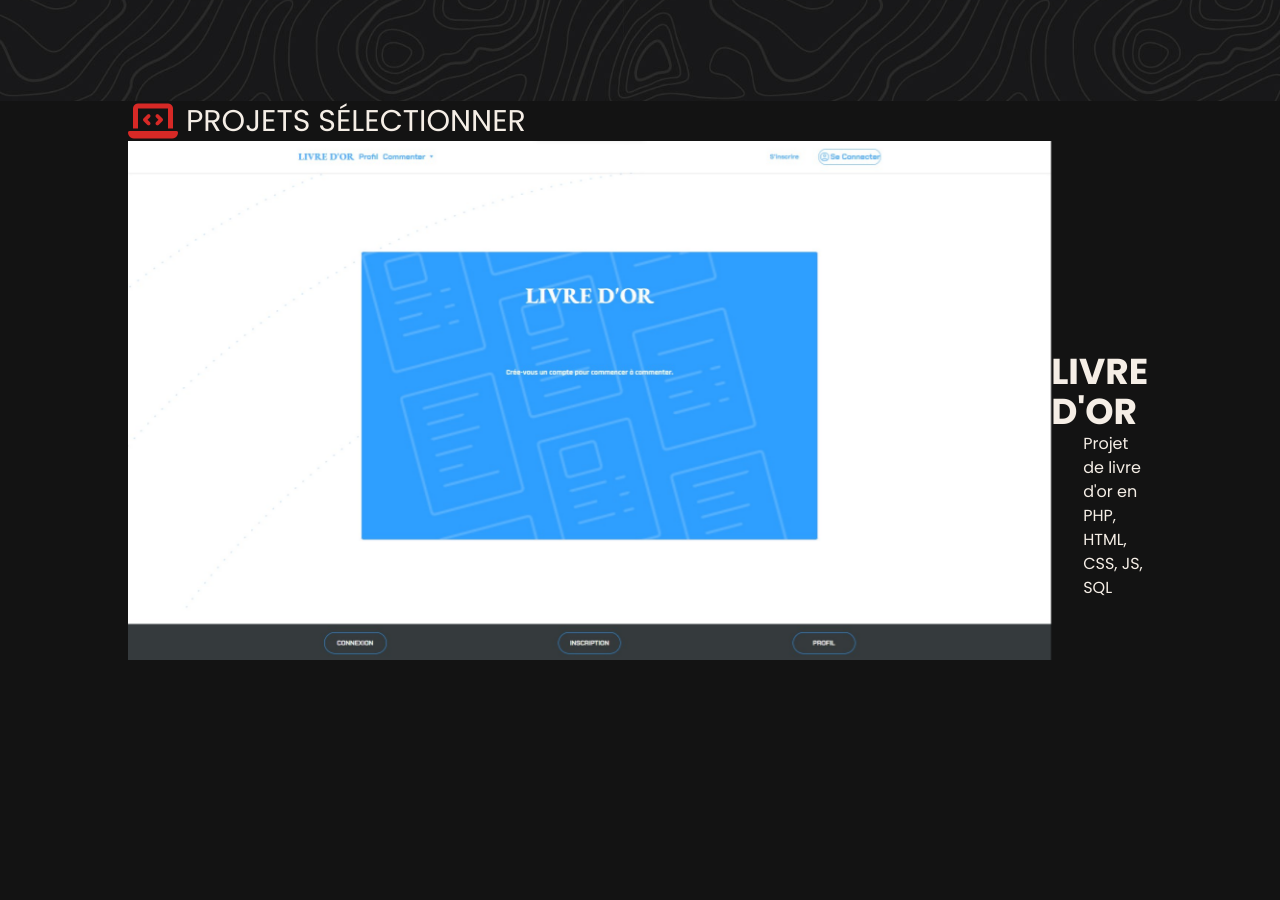
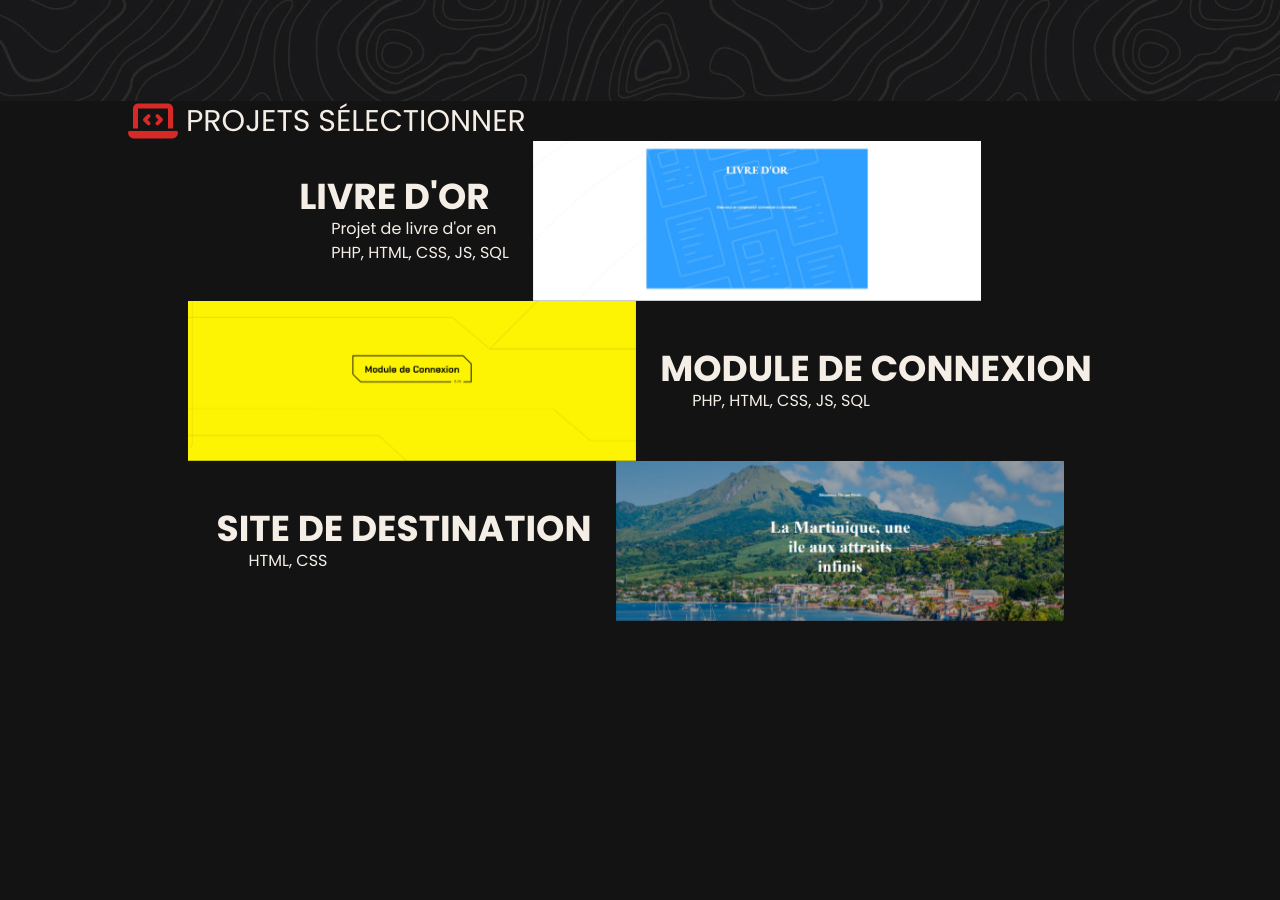
Before and after one commit to jules-jean-louis1/portfolio, a PHP site: page / in a window 1280 px wide. Shown: the part 840-1740 px from the top of the page. Run offline with PHP 8.4, Linux system fonts and the light colour scheme; some libraries are stand-ins or nearby versions.

Commit message:
amelioration section projet

```diff
--- a/index.php
+++ b/index.php
@@ -180,10 +180,7 @@
 					<h2 class="text-3xl uppercase ml-2">Projets Sélectionner</h2>
 				</div>
 				<div id="containerImages" class="flec flex-col justify-center">
-					<div id="projectWarpper" class="flex items-center justify-center spacex-4 ">
-						<div id="imgwarpper">
-							<img src="images-cv/projet/livre-or.jpg" alt="">
-						</div>
+					<div id="projectWarpper" class="flex items-center justify-center spacex-4 gap-x-6">
 						<div>
 							<h2 class="uppercase text-4xl font-semibold">
 								<span class="">
@@ -199,7 +196,56 @@
 								</span>
 							</p>
 						</div>
+                        <div id="imgwarpper">
+                            <img src="images-cv/projet/livre-or.jpg" alt="" id="imgContainer">
+                        </div>
 					</div>
+                    <div id="projectWarpper" class="flex items-center justify-center spacex-4 gap-x-6">
+                        <div id="imgwarpper">
+                            <img src="images-cv/projet/module-connexion.PNG" alt="" id="imgContainer">
+                        </div>
+                        <div>
+                            <h2 class="uppercase text-4xl font-semibold">
+								<span class="">
+									Module de
+								</span>
+                                <span>
+                                    connexion
+                                </span>
+                            </h2>
+                            <p class="flex flex-col ml-8">
+								<span>
+
+								</span>
+                                <span>
+									PHP, HTML, CSS, JS, SQL
+								</span>
+                            </p>
+                        </div>
+                    </div>
+                    <div id="projectWarpper" class="flex items-center justify-center spacex-4 gap-x-6">
+                        <div>
+                            <h2 class="uppercase text-4xl font-semibold">
+								<span class="">
+									Site de
+								</span>
+                                <span>
+                                    Destination
+                                </span>
+                            </h2>
+                            <p class="flex flex-col ml-8">
+								<span>
+
+								</span>
+                                <span>
+                                    HTML, CSS
+								</span>
+                            </p>
+                        </div>
+                        <div id="imgwarpper">
+                            <img src="images-cv/projet/site-martinique.png" alt="" id="imgContainer">
+                        </div>
+                    </div>
 				</div>
 			</div>
 		</section>
--- a/style.css
+++ b/style.css
@@ -23,7 +23,6 @@ body{
 * {
 	margin: 0;
 	padding: 0;
-	box-sizing: border-box;
     text-rendering: optimizeLegibility;
 }
 html {
@@ -228,14 +227,15 @@ body{
 	color: #D72926;
 }
 #imgwarpper img {
-	width: 100%;
-	height: 100%;
 	object-fit: cover;
 	object-position: center;
 }
+#imgContainer {
+	height: 20vh;
+	width: 35vw;
+}
 #projectWarpper #imgwarpper {
 	position: relative;
-	margin-bottom: 150px;
 }
 
 .box-warpper-projet{
```
